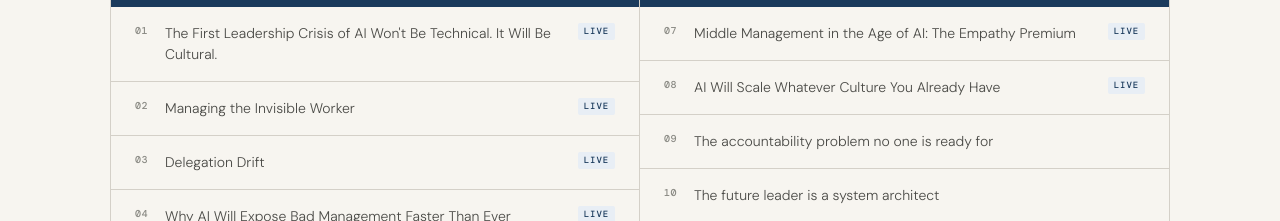
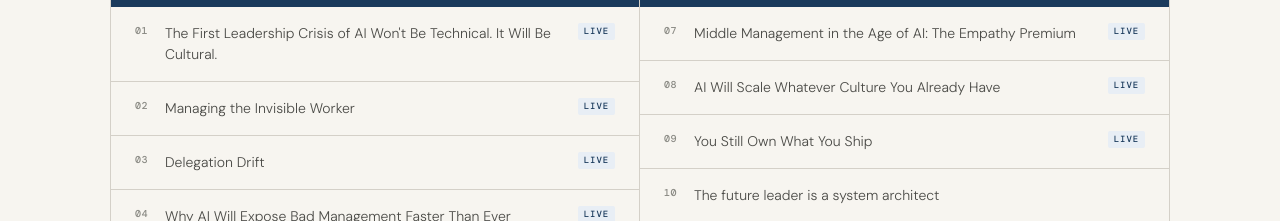
Before and after one commit to cotibllc/websites, a Next.js app in the folder techleadshift/: page / in a window 1280 px wide. Shown: the part 2300-2521 px from the top of the page. Built offline with nearby package versions, Linux system fonts and the light colour scheme; no server answers.

Commit message:
Mark TechLeadShift Article 9 live on the site list
Point actTwoArticles 09 at the Substack post now that it is published.

```diff
--- a/techleadshift/app/page.tsx
+++ b/techleadshift/app/page.tsx
@@ -65,7 +65,9 @@ const actTwoArticles: SeriesArticle[] = [
   },
   {
     number: "09",
-    title: "The accountability problem no one is ready for",
+    title: "You Still Own What You Ship",
+    status: "Live",
+    href: `${SUBSTACK_URL}/p/you-still-own-what-you-ship`,
   },
   {
     number: "10",
```
